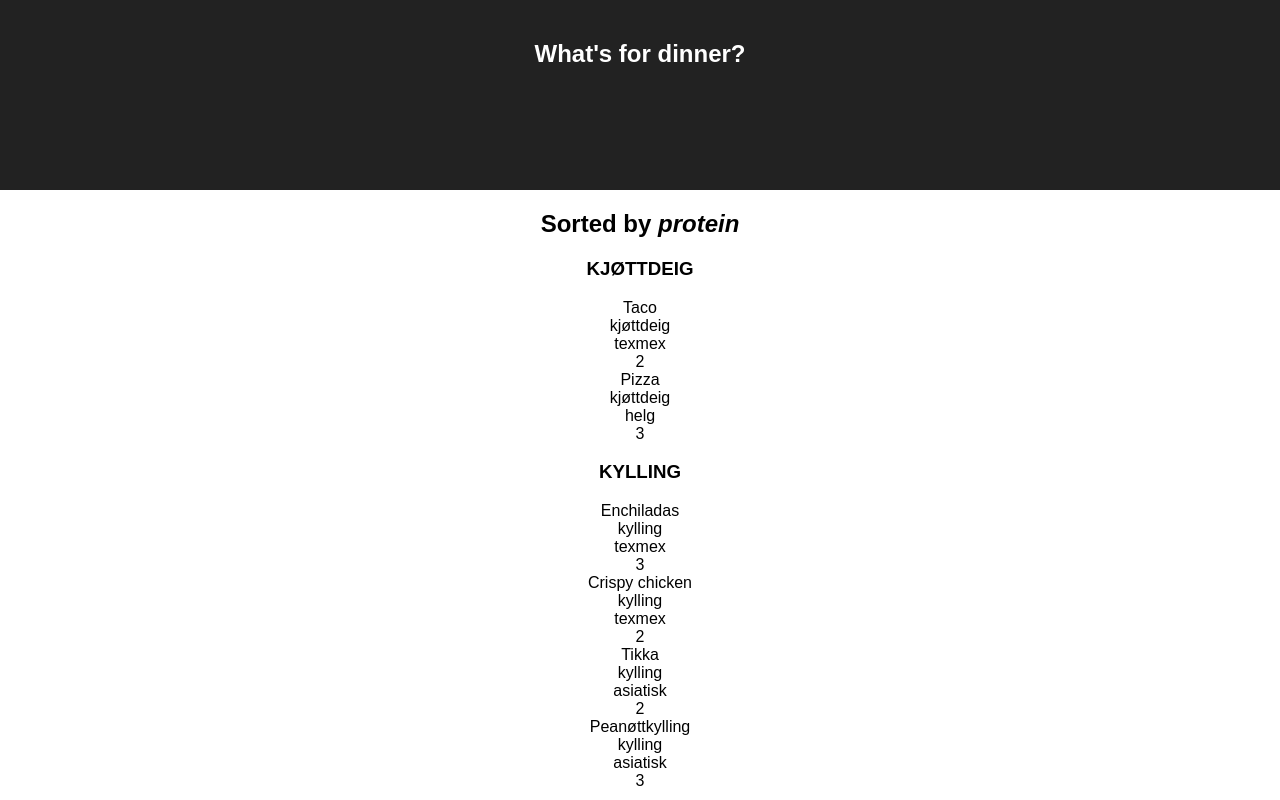
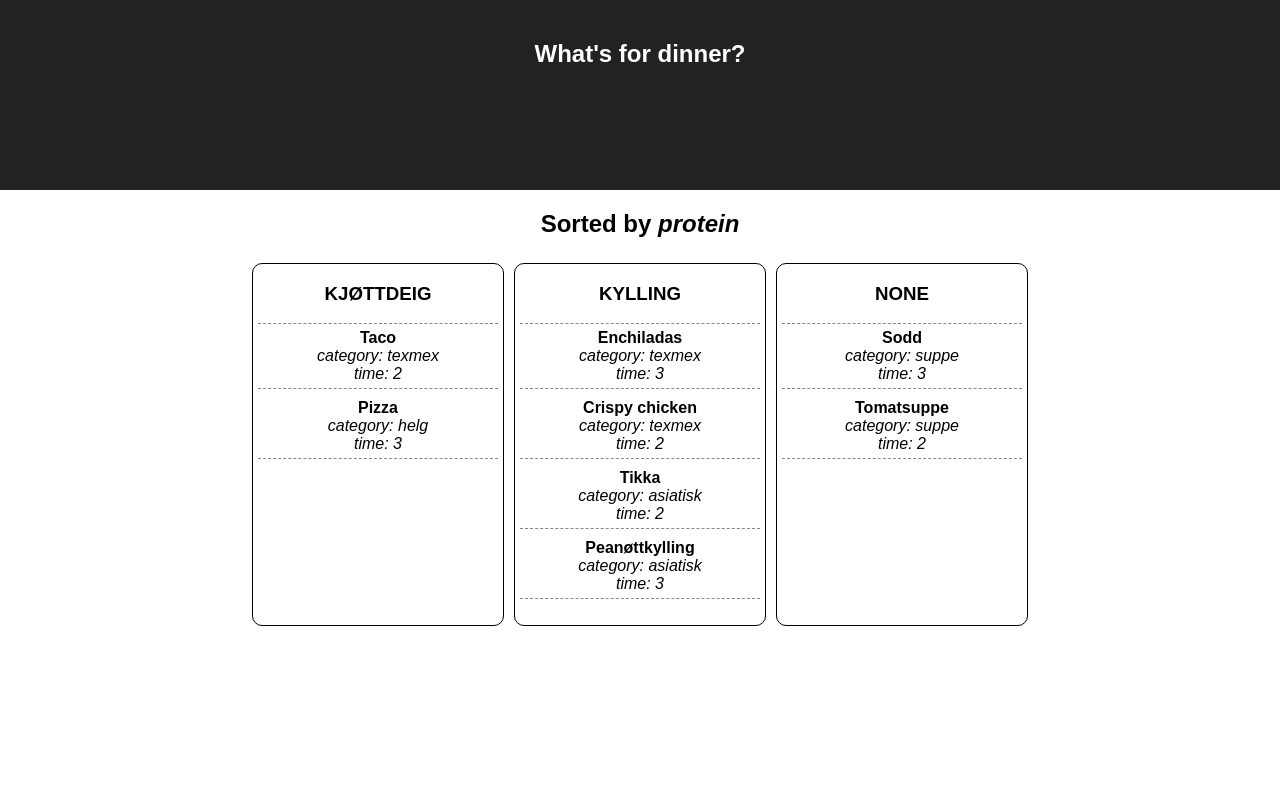
Before and after one commit to askjervold/react-dinner-picker, a React (Create React App) app: page /time in a window 1280 px wide. Shown: the top 800 px of the page. Built offline with nearby package versions, Linux system fonts and the light colour scheme.

Commit message:
Style lists and don't repeat the filtered property

```diff
--- /dev/null
+++ b/src/dish/Dish.js
@@ -0,0 +1,41 @@
+import React, {Component} from "react";
+
+class Dish extends Component {
+    constructor(props) {
+        super(props);
+        this.state = {
+            dish: props.dish,
+            filterName: props.filterName
+        }
+        this.getNonfilteredDishInfos = this.getNonfilteredDishInfos.bind(this);
+    }
+
+    getNonfilteredDishInfos() {
+        let dishProps = Object.keys(this.state.dish);
+        let nonfilteredInfoProps = [];
+
+        dishProps.forEach((propName) => {
+            if (propName !== "name" && propName !== this.state.filterName) {
+                nonfilteredInfoProps.push(propName);
+            }
+        });
+
+        return nonfilteredInfoProps;
+    }
+
+    render() {
+        return (
+            <div className="diss">
+                <div className="dish-name">{this.state.dish.name}</div>
+                {
+                    this.getNonfilteredDishInfos()
+                        .map((key, index) =>
+                            <span key={index} className="dish-info">{key}: {this.state.dish[key]}</span>
+                        )
+                }
+            </div>
+        );
+    }
+}
+
+export default Dish;
--- a/src/filteredLists/FilteredLists.js
+++ b/src/filteredLists/FilteredLists.js
@@ -37,7 +37,8 @@ class FilteredLists extends Component {
     render() {
         return (
             <div className="filtered-lists">
-                <h2>Sorted by <em class="filter-name">{this.props.filter}</em></h2>
+                <h2>Sorted by <em className="filter-name">{this.props.filter}</em></h2>
+                <div className="lists-container">
                 {
                     this.getFilterValues()
                         .map((value, index) =>
@@ -47,6 +48,7 @@ class FilteredLists extends Component {
                             filterValue={value}
                             dishes={this.state.dishes} />)
                 }
+                </div>
             </div>
         );
     }
--- a/src/list/List.js
+++ b/src/list/List.js
@@ -1,18 +1,6 @@
 import React, {Component} from "react";
 import "./list.css";
-
-const Dish = ({
-    name,
-    protein,
-    category,
-    time
-}) =>
-    <li>
-        <div className="dish-name">{name}</div>
-        <div className="protein">{protein}</div>
-        <div className="category">{category}</div>
-        <div className="time">{time}</div>
-    </li>;
+import Dish from "../dish/Dish";
 
 class List extends Component {
     constructor(props) {
@@ -37,7 +25,11 @@ class List extends Component {
                     {
                         this.state.dishes
                             .filter(this.filterDishes)
-                            .map((dish, index) => <Dish key={index} {...dish} />)
+                            .map((dish, index) =>
+                                <li className="dish" key={index}>
+                                    <Dish dish={dish} filterName={this.state.filterName} />
+                                </li>
+                            )
                     }
                 </ul>
             </div>
--- a/src/list/list.css
+++ b/src/list/list.css
@@ -1,3 +1,17 @@
+.lists-container {
+    display: flex;
+    justify-content: center;
+}
+
+.list {
+    min-width: 250px;
+    border-style: solid;
+    border-width: 1px;
+    border-radius: 10px;
+    margin: 5px;
+    padding-bottom: 10px;
+}
+
 .list ul {
     list-style: none;
     padding-left: 0;
@@ -7,7 +21,22 @@
     text-transform: uppercase;
 }
 
+.dish {
+    padding: 5px;
+    margin: 5px;
+    border-bottom: dashed 1px #888;
+}
+
+.dish:first-of-type {
+    border-top: dashed 1px #888;
+}
+
 .dish .dish-name {
     display: block;
     font-weight: bold;
 }
+
+.dish .dish-info {
+    font-style: italic;
+    display: block;
+}
```
